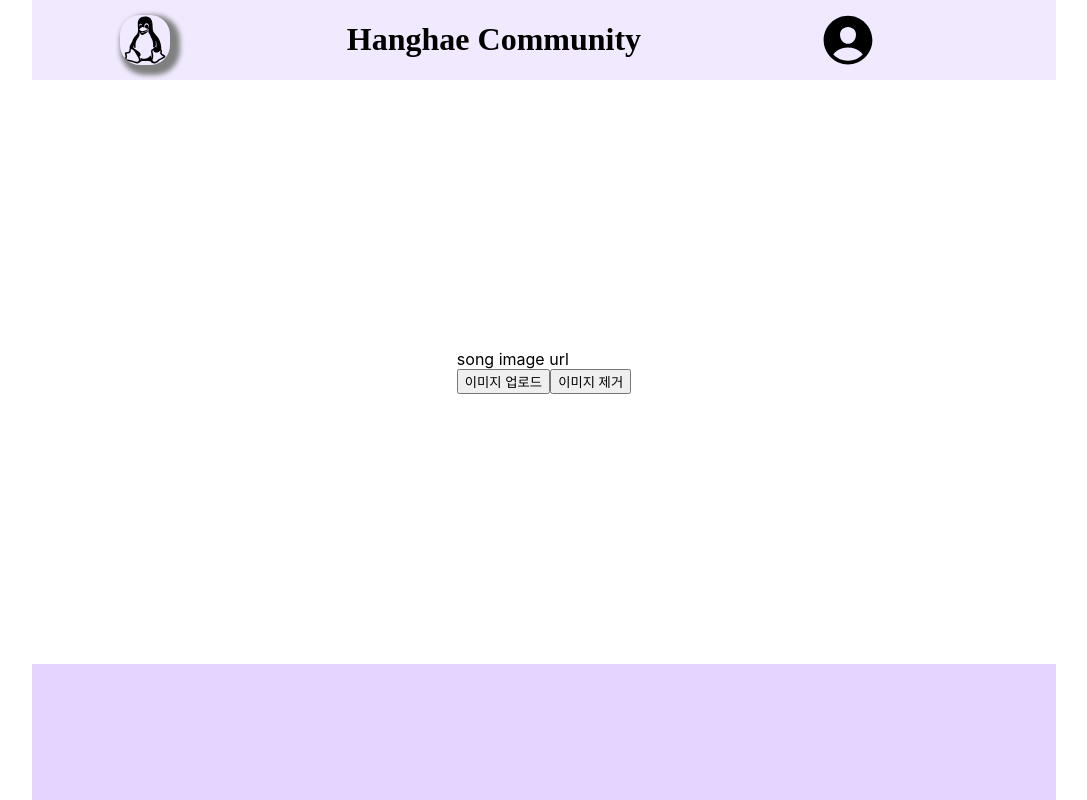
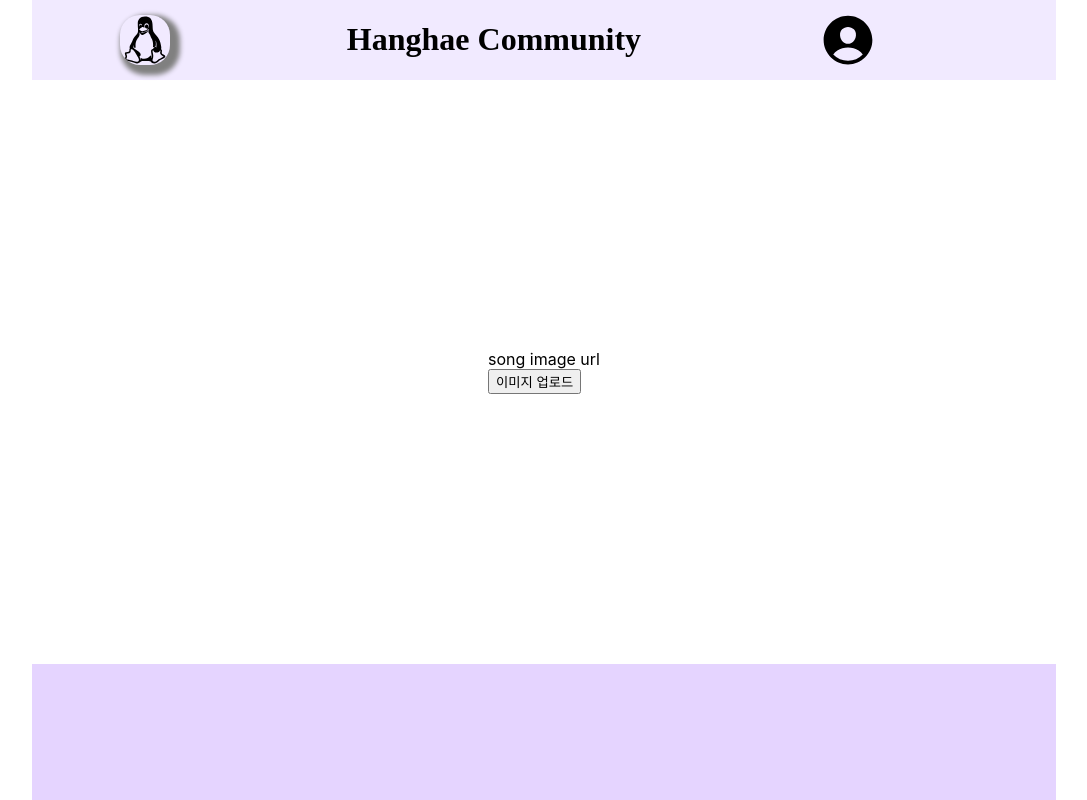
Before and after one commit to dh7hong/front-have-fun, a React (Create React App) app: page /mypage in a window 1280 px wide. Shown: the whole page, without its empty margins (96-1183 px from the left). Built offline with nearby package versions, Linux system fonts and the light colour scheme.

Commit message:
delete unused code in mypage

```diff
--- a/src/pages/Home.jsx
+++ b/src/pages/Home.jsx
@@ -46,6 +46,8 @@ export default function Home() {
           <S.BoardTitle>작성날짜</S.BoardTitle>
           <S.BoardTitle>상세보기</S.BoardTitle>
         </S.BoardWrapper>
+
+        {/* search 기능 */}
         {!isActive && (
           <S.PostStyle>
             {data?.map((post) => (
--- a/src/pages/MyPage.jsx
+++ b/src/pages/MyPage.jsx
@@ -15,21 +15,14 @@ export default function MyPage() {
     const fileReader = new FileReader();
     fileReader.readAsDataURL(file);
     fileReader.onload = (event) => {
-      if (typeof event.target?.result === "string") {
-        dispatch(addImage(event.target?.result));
-        setImageUrl(fileReader.result);
-      }
+      dispatch(addImage(event.target?.result));
+      setImageUrl(fileReader.result);
     };
     setIsActive(true);
   };
   const onClickImageBtn = () => {
     ref.current.click();
   };
-
-  const onClickDeleteImage = () => {
-    dispatch(resetImage());
-  };
-  console.log(imageUrl);
   return (
     <div>
       <div>song image url</div>
@@ -43,7 +36,7 @@ export default function MyPage() {
           alt="엑박"
         />
       )}
-      <button onClick={onClickDeleteImage}>이미지 제거</button>
+
       {/* 버튼이란 버튼은 전부 onClickSubmitSongBtn을 실행시키네,, submit은 저기 onSubmit 함수 실행시키고 button은 이 버튼의 함수를 실행시킨다 .  */}
       <input
         style={{ display: "none" }}
```
